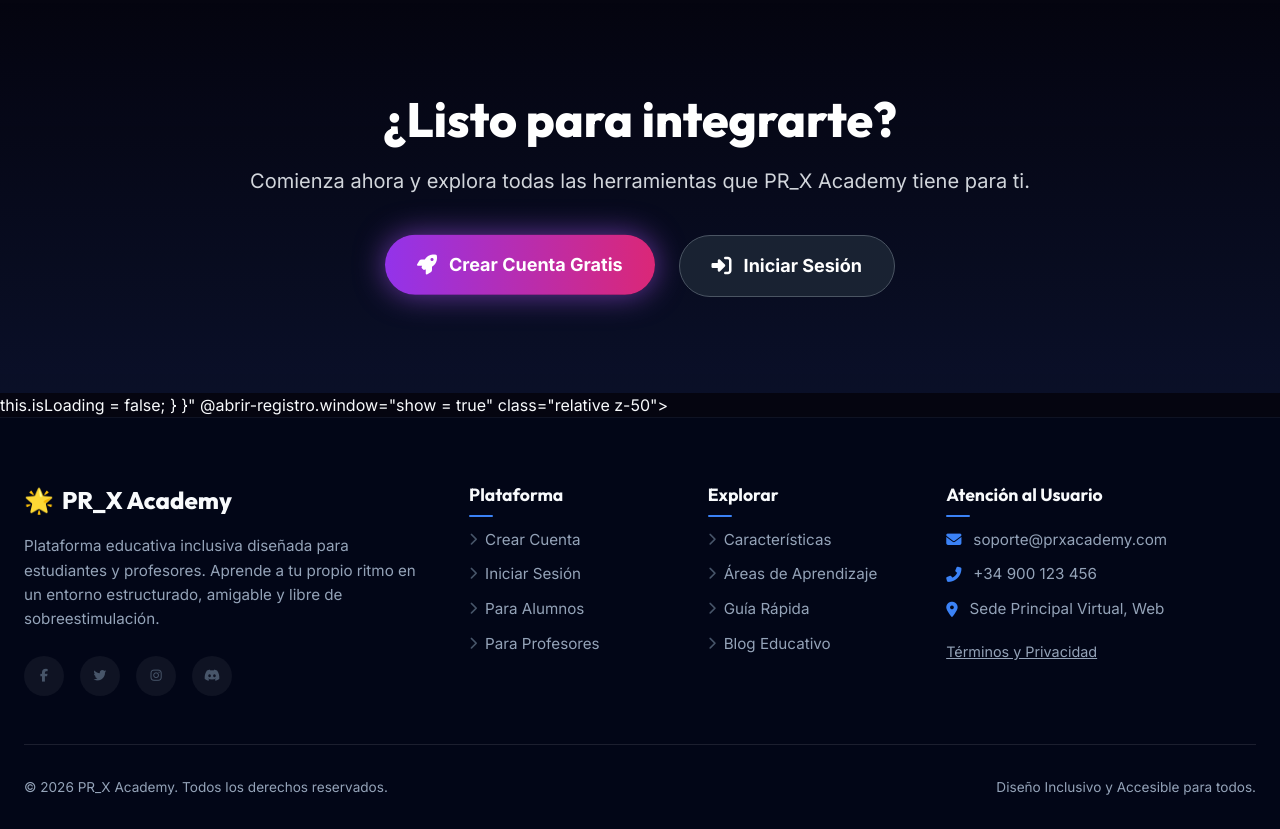
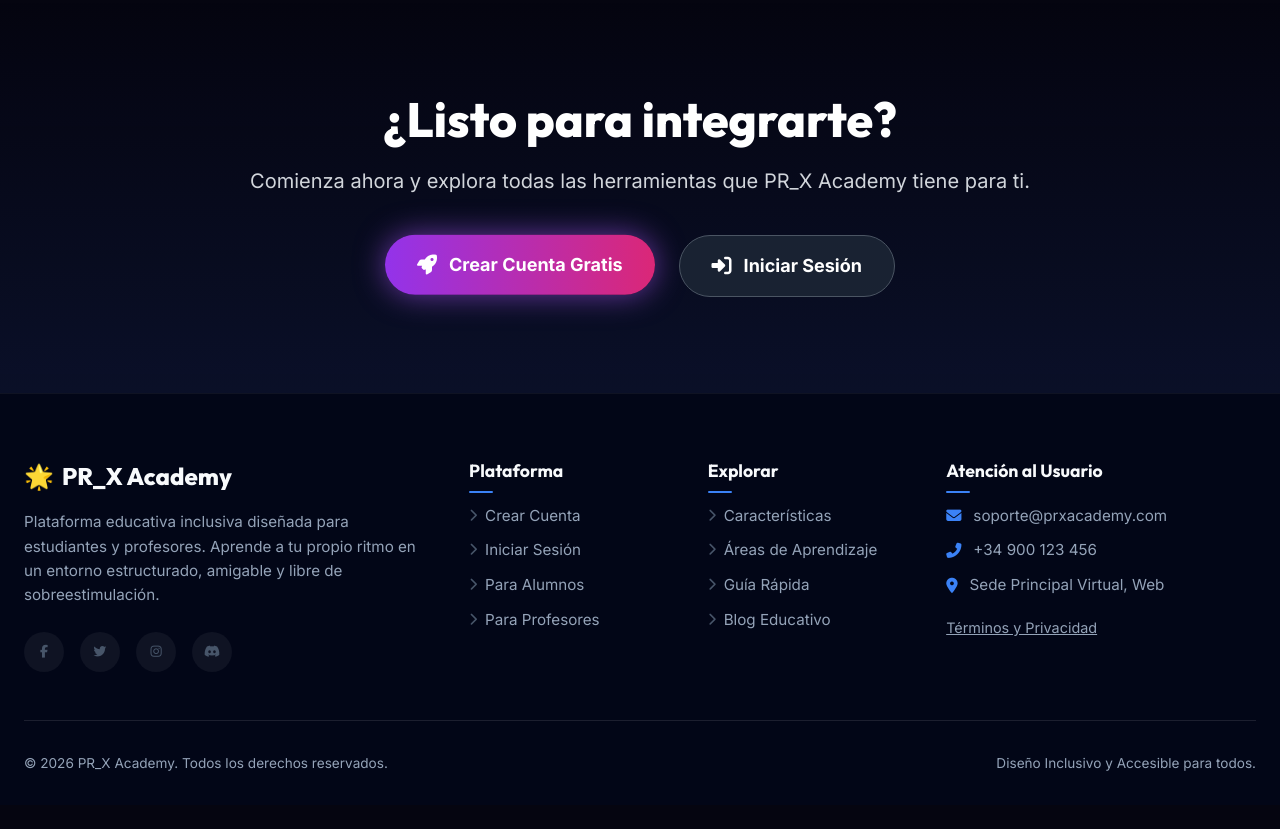
Before and after one commit to jmenoscal1984-afk/PR_X, a PHP site: page / in a window 1280 px wide. Shown: the part 3507-4336 px from the top of the page. After the commit the page ends 4278 px from the top, so only its background shows below. Run offline with PHP 8.4, Linux system fonts and the light colour scheme; data that the repository does not hold is empty; some libraries are stand-ins or nearby versions.

Commit message:
Corregir etiqueta rota del modal de registro

```diff
--- a/index.php
+++ b/index.php
@@ -1170,9 +1170,7 @@ if (empty($subjects)) {
   </div>
 
   <!-- ── MODAL DE REGISTRO CON ALPINE.JS ── -->
-           this.isLoading = false;
-         }
-       }"
+  <div x-data="registerModal()"
        @abrir-registro.window="show = true"
        class="relative z-50">
 
```
